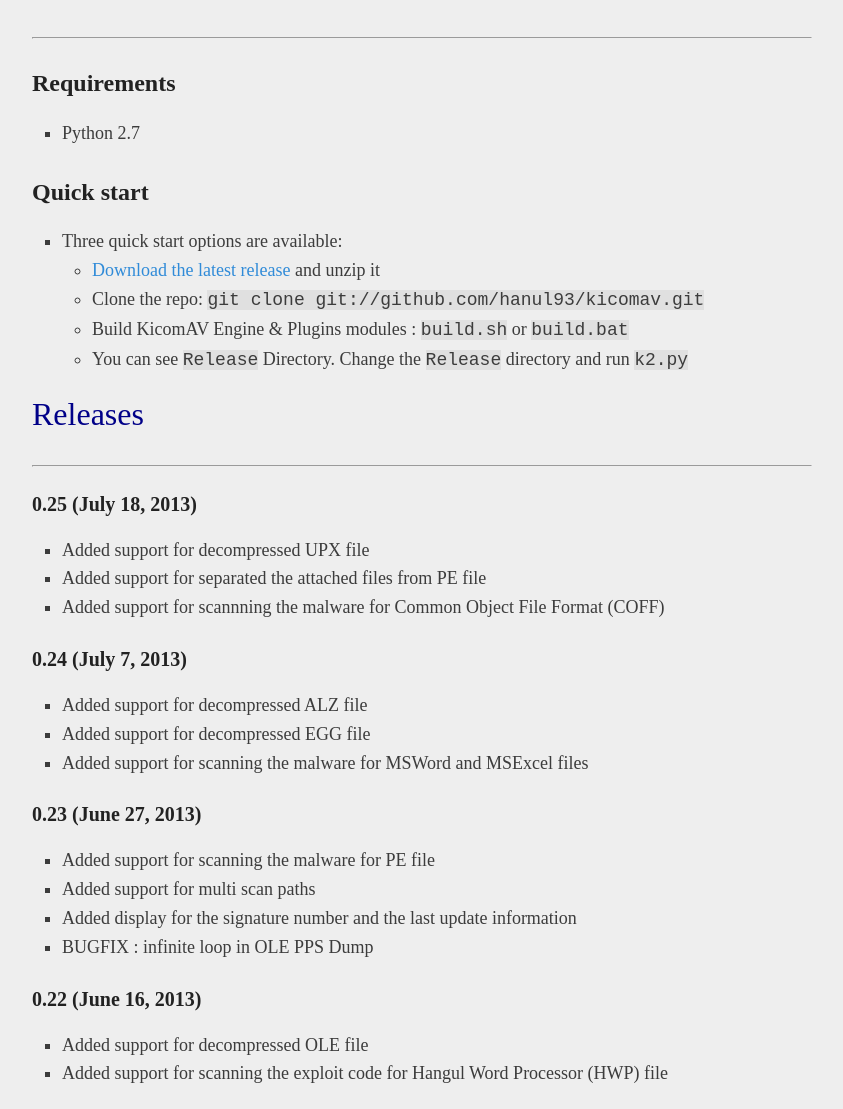
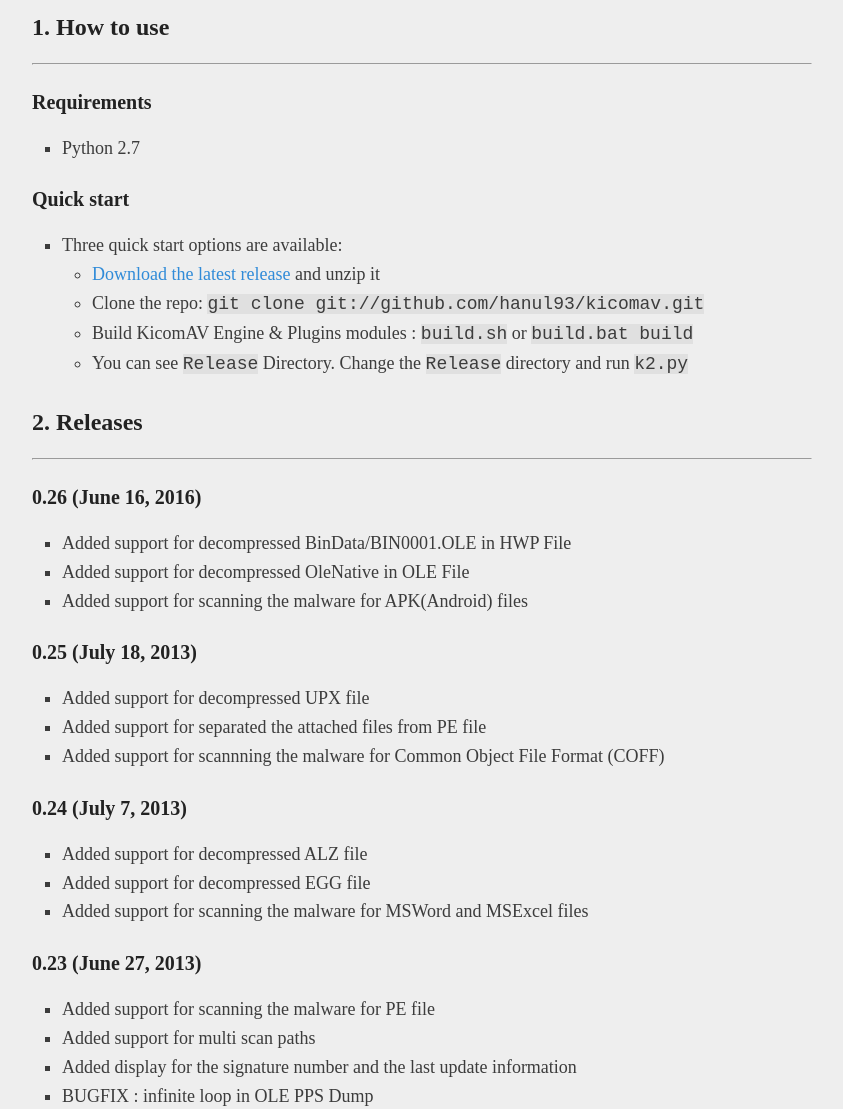
Before and after one commit to hanul93/kicomav, a Jekyll site: the page built from index.md, in a window 1280 px wide and 1400 px high, scrolled down 669 px. Shown: the part 291-1400 px from the top of the window, without its empty margins (218-1061 px from the left). Built offline with Jekyll 4.4.1, drawn with Linux system fonts in a browser that asks for light colours; Markdown is read by kramdown in place of the engine named in the settings.

Commit message:
Update v0.26

````diff
--- a/_config.yml
+++ b/_config.yml
@@ -51,24 +51,14 @@
 # !! You don't need to change any of the configuration flags below !!
 #
 
-markdown: redcarpet
+future: true
+markdown: kramdown
 encoding: utf-8
-highlighter: pygments
+highlighter: rouge
 permalink: /:title/
 
-redcarpet:
-    extensions:
-      - no_intra_emphasis
-      - fenced_code_blocks
-      - tables
-      - strikethrough
-      - superscript
-      - autolink
-      - hard_wrap
-      - footnotes
-
 # The release of Jekyll Now that you're using
-version: v1.0.0
+version: v3.0.2
 
 # Set the Sass partials directory, as we're using @imports
 sass:
@@ -77,9 +67,9 @@
 
 # Use the following plug-ins
 gems:
-  - jemoji # Emoji please!
   - jekyll-sitemap # Create a sitemap using the official Jekyll sitemap gem
   - jekyll-redirect-from
+  - jekyll-paginate
 
 # Exclude these files from your production _site
 exclude:
--- a/index.md
+++ b/index.md
@@ -2,32 +2,41 @@
 layout: default
 ---
 
-<span style="color: #000088;"><font size=6>About KicomAV</font></span>
-<hr>
+# About KicomAV
+
+***
 
 
 KicomAV is an open source (GPL v2) antivirus engine designed for detecting malware and disinfecting it. In fact, Since 1995, it has been written in C/C++ and it was integrated into the ViRobot engine of [HAURI](http://www.hauri.co.kr), 1998. I decided to re-create a new KicomAV. So, this is developed in Python. Anyone can participate in the development easily.
 
 <style>.embed-container { position: relative; padding-bottom: 56.25%; height: 0; overflow: hidden; max-width: 100%; } .embed-container iframe, .embed-container object, .embed-container embed { position: absolute; top: 0; left: 0; width: 100%; height: 100%; }</style><div class='embed-container'><iframe src='https://www.youtube.com/embed/In-YnHDyDbk' frameborder='0' allowfullscreen></iframe></div>
 
-<span style="color: #000088;"><font size=6>How to use</font></span>
-<hr>
+## 1. How to use
 
-## Requirements
+***
+
+### Requirements
 
 * Python 2.7
 
 
-## Quick start
+### Quick start
 
 * Three quick start options are available:
     * [Download the latest release](https://github.com/hanul93/kicomav/archive/master.zip) and unzip it
     * Clone the repo: ```git clone git://github.com/hanul93/kicomav.git```
-    * Build KicomAV Engine & Plugins modules : ```build.sh``` or ```build.bat```
+    * Build KicomAV Engine & Plugins modules : ```build.sh``` or ```build.bat build```
     * You can see ```Release``` Directory. Change the ```Release``` directory and run ```k2.py```
 
-<span style="color: #000088;"><font size=6>Releases</font></span>
-<hr>
+## 2. Releases
+
+***
+
+### 0.26 (June 16, 2016)
+
+* Added support for decompressed BinData/BIN0001.OLE in HWP File
+* Added support for decompressed OleNative in OLE File
+* Added support for scanning the malware for APK(Android) files
 
 ### 0.25 (July 18, 2013)
 
````
Also changed, not shown: 4 other files.
